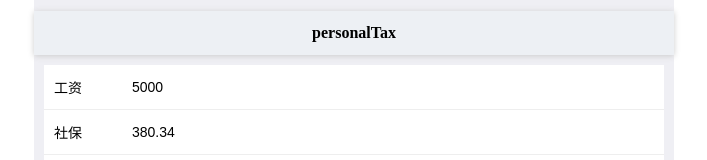
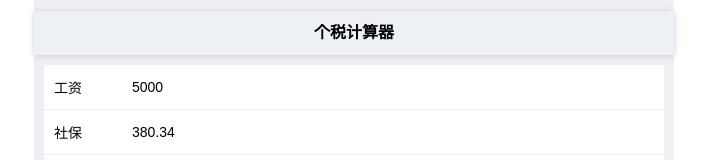
Before and after one commit to vincentzyc/gadgets, a Vue app: page /#/personalTax in a window 1280 px wide. Shown: the top 160 px of the page, without its empty margins (286-993 px from the left). Built offline with nearby package versions, Linux system fonts and the light colour scheme; what cube-ui would draw is missing.

Commit message:
修改标题

```diff
--- a/src/views/Home.vue
+++ b/src/views/Home.vue
@@ -1,8 +1,8 @@
 <template>
   <div class="home">
     <ul class="card-list">
-      <router-link tag="li" class="card-item" to="/personalTax">personalTax</router-link>
-      <router-link tag="li" class="card-item" to="/helloWorld">helloWord</router-link>
+      <router-link tag="li" class="card-item" to="/personalTax">个税计算器</router-link>
+      <!-- <router-link tag="li" class="card-item" to="/helloWorld">helloWord</router-link> -->
     </ul>
   </div>
 </template>
--- a/src/views/personal-tax.vue
+++ b/src/views/personal-tax.vue
@@ -1,5 +1,5 @@
 <template>
-  <basePage title="personalTax">
+  <basePage title="个税计算器">
     <div class="personal-tax">
       <div class="input-item">
         <label>工资</label>
```
Also changed, not shown: 9 other files (tests, documents, lock files or other folders).
